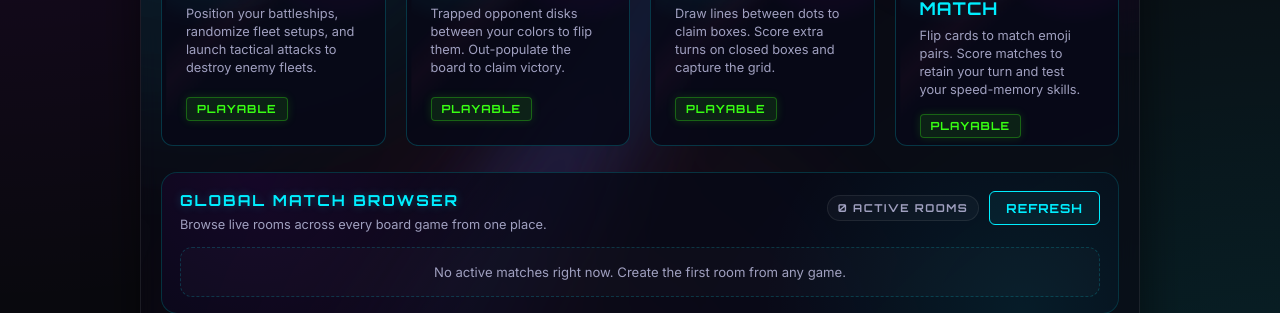
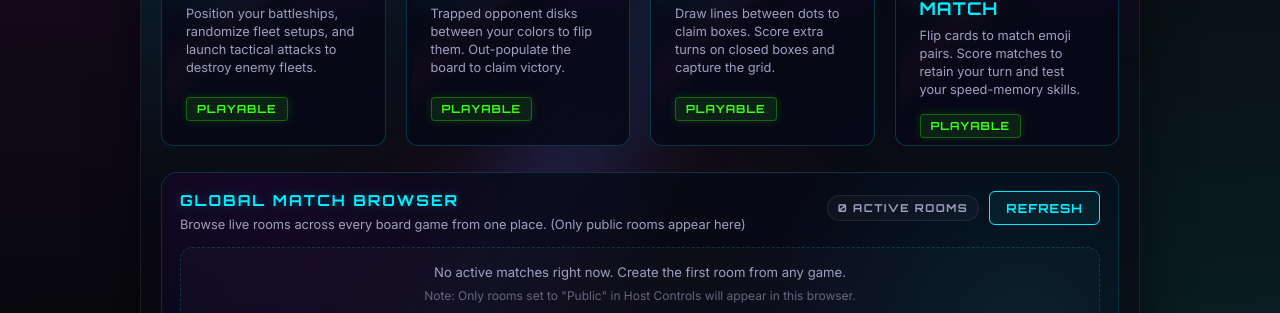
Before and after one commit to haydentomas/controlandchaosgames, a website: page public/index.html in a window 1280 px wide. Shown: the part 639-952 px from the top of the page. Drawn offline with Linux system fonts and the light colour scheme; no server answers.

Commit message:
Add helper text explaining room visibility inside the Global Match Browser

```diff
--- a/public/index.html
+++ b/public/index.html
@@ -137,7 +137,7 @@
                 <div class="global-browser-header">
                     <div>
                         <h4 class="global-browser-title">GLOBAL MATCH BROWSER</h4>
-                        <p class="global-browser-subtitle">Browse live rooms across every board game from one place.</p>
+                        <p class="global-browser-subtitle">Browse live rooms across every board game from one place. (Only public rooms appear here)</p>
                     </div>
                     <div class="global-browser-tools">
                         <span id="global-room-count" class="global-browser-count">0 ACTIVE ROOMS</span>
@@ -358,7 +358,7 @@
             }
 
             if (activeRooms.length === 0) {
-                list.innerHTML = '<div class="global-empty-state">No active matches right now. Create the first room from any game.</div>';
+                list.innerHTML = '<div class="global-empty-state">No active matches right now. Create the first room from any game.<br><small style="display:block;margin-top:8px;opacity:0.6;font-size:0.75rem;">Note: Only rooms set to "Public" in Host Controls will appear in this browser.</small></div>';
                 return;
             }
 
```
